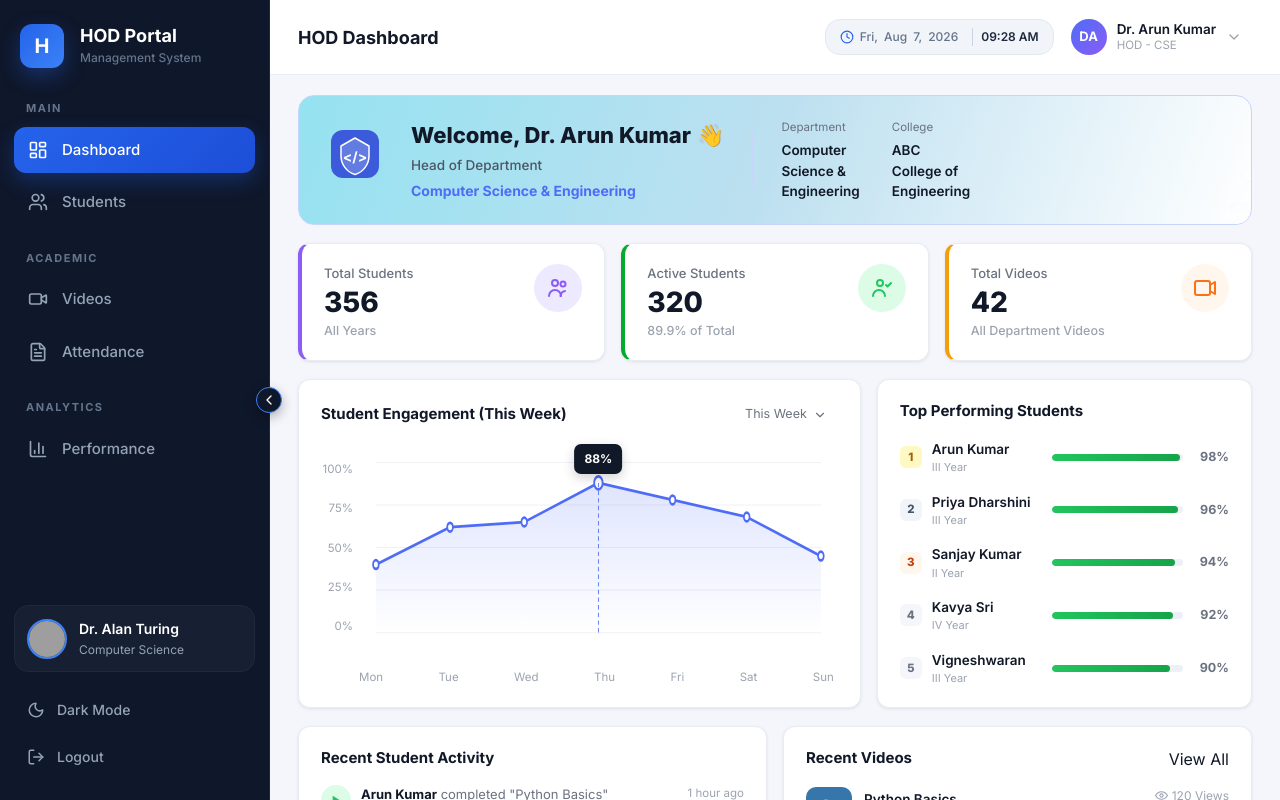
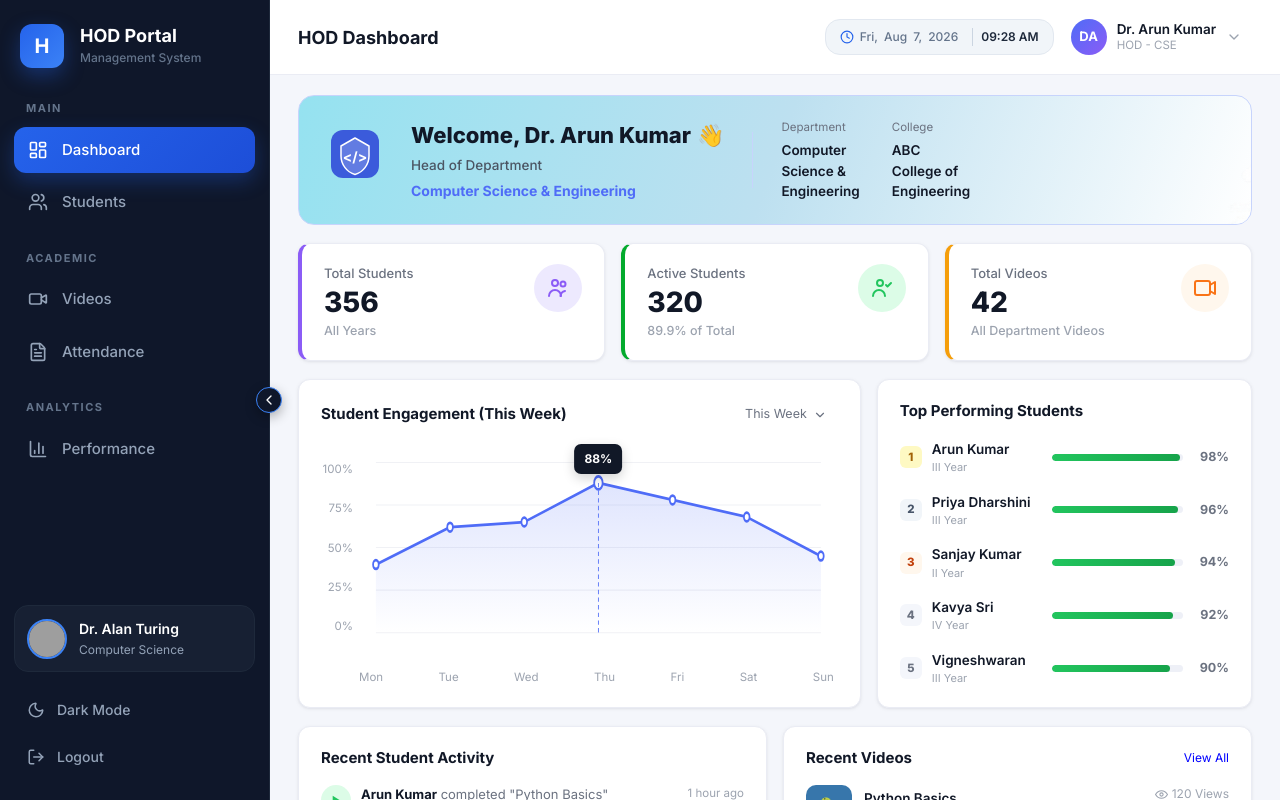
Before and after one commit to nimtechnologiez-coder/online_studentmanagement, a Next.js app: page /hod/dashboard in a window 1280 px wide. Built offline with nearby package versions, Linux system fonts and the light colour scheme; grey boxes are pictures that could not be loaded.

Commit message:
Update HOD dashboard page

```diff
--- a/app/hod/dashboard/page.tsx
+++ b/app/hod/dashboard/page.tsx
@@ -433,7 +433,7 @@ const time = today.toLocaleTimeString("en-US", {
           <div className="hd-card">
             <div className="hd-card-header">
               <h2 className="hd-card-title">Recent Videos</h2>
-              <a href = "/hod/videos">View All</a>
+              <a href = "/hod/videos" style = {{"fontSize":"12px","color":"blue"}}>View All</a>
             </div>
             <ul className="hd-video-list">
               {videos.map((v) => (
```
